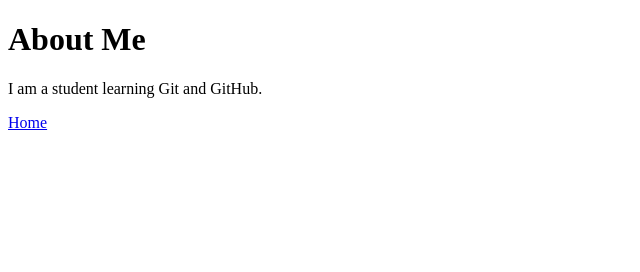
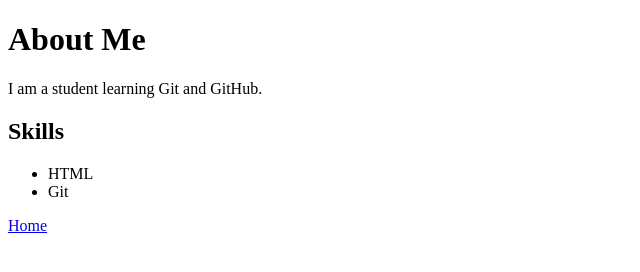
Before and after one commit to anisha-singhal/git-workflow-assignment, a plain HTML site: page about.html in a window 1280 px wide. Shown: the whole page, without its empty margins (0-640 px from the left). Drawn offline with Linux system fonts and the light colour scheme.

Commit message:
Add skills section to about.html (feature branch)

```diff
--- a/about.html
+++ b/about.html
@@ -7,6 +7,11 @@
 <body>
   <h1>About Me</h1>
   <p>I am a student learning Git and GitHub.</p>
+  <h2>Skills</h2>
+  <ul>
+    <li>HTML</li>
+    <li>Git</li>
+  </ul>
   <a href="index.html">Home</a>
 </body>
 </html>
```
